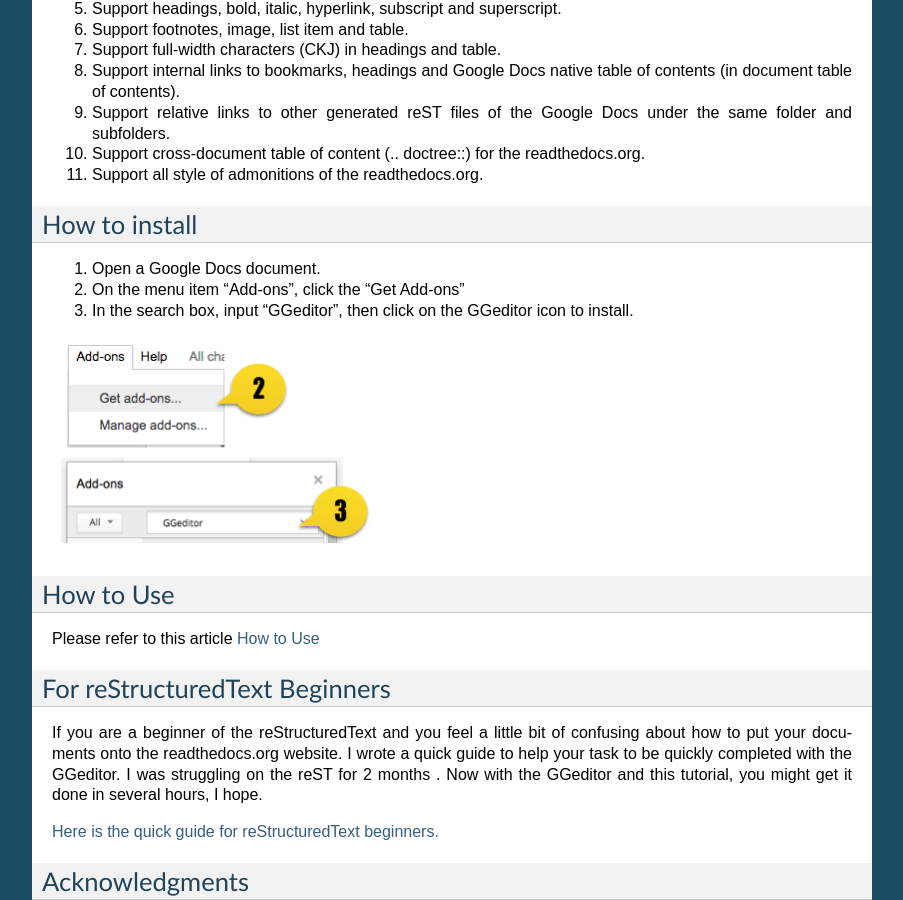
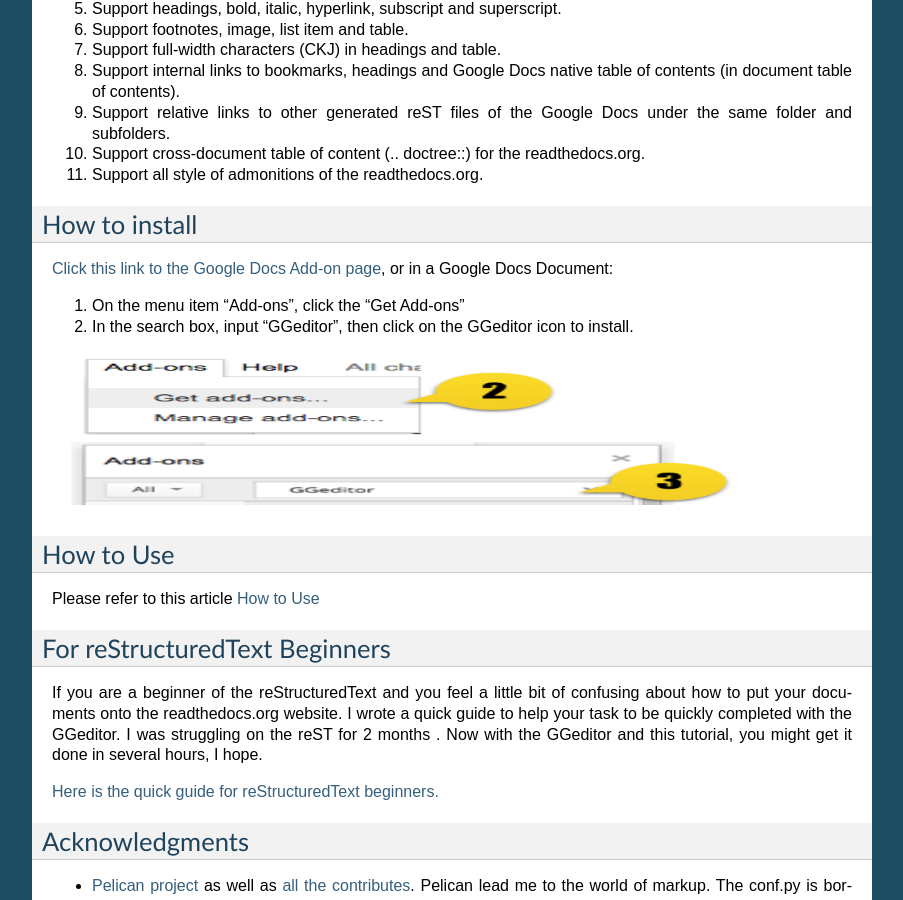
Before and after one commit to iapyeh/GGeditor, a Sphinx documentation site: the page built from docs/index.rst, in a window 1280 px wide and 900 px high, scrolled down 678 px. Shown: the whole window, without its empty margins (198-1101 px from the left). Built offline with Sphinx 7.4.7, drawn with Linux system fonts in a browser that asks for light colours.

Commit message:
Google Docs reST Editor

```diff
--- a/docs/index.rst
+++ b/docs/index.rst
@@ -45,7 +45,8 @@
 How to install
 **************
 
-#. Open a Google Docs document.
+\ |LINK3|\ , or in a Google Docs Document:
+
 #. On the menu item “Add-ons”, click the “Get Add-ons”
 #. In the search box, input “GGeditor”, then click on the GGeditor icon to install.
 
@@ -94,49 +95,53 @@
 
 .. |LINK3| raw:: html
 
-    <a href="User%20Guide.html">How to Use</a>
+    <a href="https://chrome.google.com/webstore/detail/ggeditor/piedgdbcihbejidgkpabjhppneghbcnp" target="_blank">Click this link to the Google Docs Add-on page</a>
 
 .. |LINK4| raw:: html
 
-    <a href="how2Readthedocs.html">Here is the quick guide for reStructuredText beginners.</a>
+    <a href="User%20Guide.html">How to Use</a>
 
 .. |LINK5| raw:: html
 
-    <a href="https://github.com/getpelican/pelican" target="_blank">Pelican project</a>
+    <a href="how2Readthedocs.html">Here is the quick guide for reStructuredText beginners.</a>
 
 .. |LINK6| raw:: html
 
-    <a href="https://github.com/getpelican/pelican/graphs/contributors" target="_blank">all the contributes</a>
+    <a href="https://github.com/getpelican/pelican" target="_blank">Pelican project</a>
 
 .. |LINK7| raw:: html
 
-    <a href="https://github.com/anru/rsted/graphs/contributors" target="_blank">all the contributors</a>
+    <a href="https://github.com/getpelican/pelican/graphs/contributors" target="_blank">all the contributes</a>
 
 .. |LINK8| raw:: html
 
-    <a href="http://rst.ninjs.org/" target="_blank">Online reStructuredText editor</a>
+    <a href="https://github.com/anru/rsted/graphs/contributors" target="_blank">all the contributors</a>
 
 .. |LINK9| raw:: html
 
-    <a href="https://readthedocs.org" target="_blank">Readthedocs.org</a>
+    <a href="http://rst.ninjs.org/" target="_blank">Online reStructuredText editor</a>
 
 .. |LINK10| raw:: html
 
-    <a href="https://github.com/philschatz/octokat.js/graphs/contributors" target="_blank">all the contributors</a>
+    <a href="https://readthedocs.org" target="_blank">Readthedocs.org</a>
 
 .. |LINK11| raw:: html
 
-    <a href="https://github.com/philschatz/octokat.js" target="_blank">octokat.js</a>
+    <a href="https://github.com/philschatz/octokat.js/graphs/contributors" target="_blank">all the contributors</a>
 
 .. |LINK12| raw:: html
 
-    <a href="https://github.com/bitwiseshiftleft/sjcl/graphs/contributors" target="_blank">all the contributors</a>
+    <a href="https://github.com/philschatz/octokat.js" target="_blank">octokat.js</a>
 
 .. |LINK13| raw:: html
 
+    <a href="https://github.com/bitwiseshiftleft/sjcl/graphs/contributors" target="_blank">all the contributors</a>
+
+.. |LINK14| raw:: html
+
     <a href="https://github.com/bitwiseshiftleft/sjcl" target="_blank">sjcl</a>
 
-.. |LINK14| raw:: html
+.. |LINK15| raw:: html
 
     <a href="https://docs.google.com/document/d/13b5dr8TZoTC5IJZeoiDt066b6mwq67yHqcl4TYUFnk0/edit?usp=sharing" target="_blank">Source document in the Google Docs</a>
 
@@ -146,5 +151,5 @@
    :width: 504 px
 
 .. |IMG2| image:: static/index_2.png
-   :height: 213 px
-   :width: 326 px
+   :height: 157 px
+   :width: 697 px
```
Also changed, not shown: other parts of docs/index.rst (+8 -8 lines).
